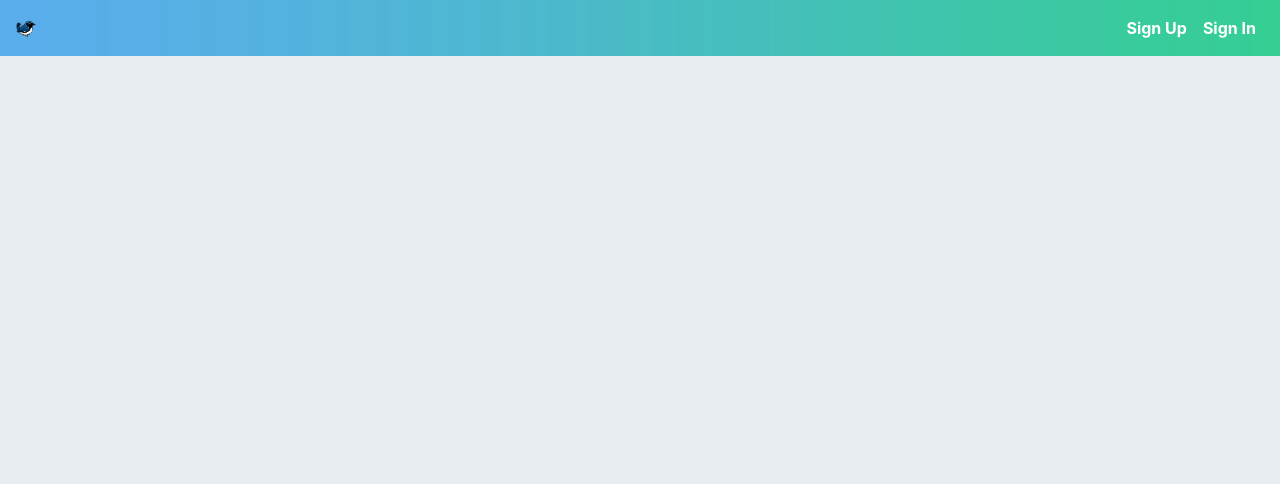
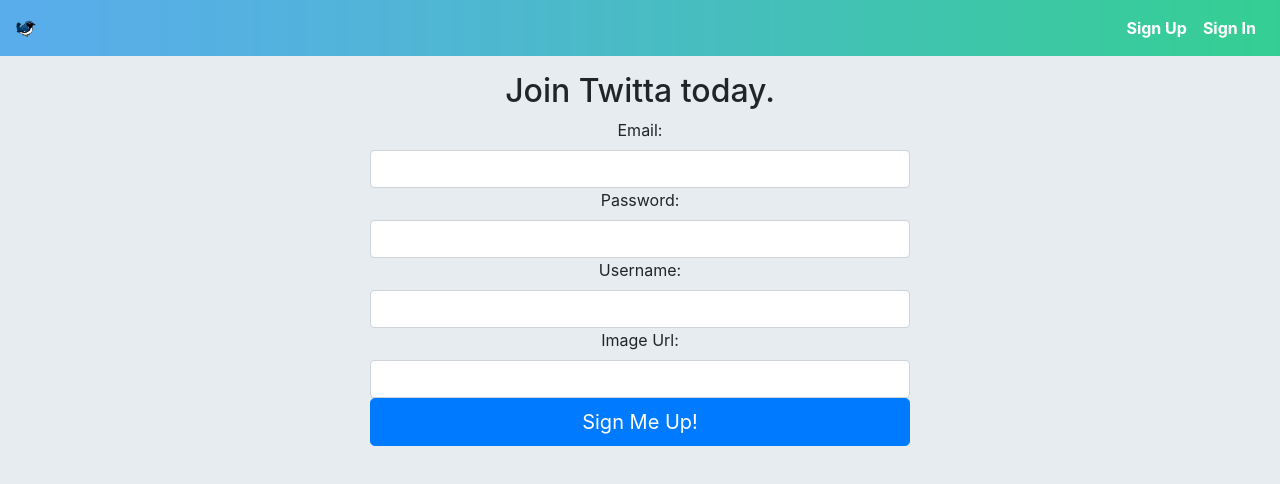
Before and after one commit to PaulBriar/Twitta-Front, a React (Create React App) app: page /signup in a window 1280 px wide. Shown: the top 484 px of the page. Built offline with nearby package versions, Linux system fonts and the light colour scheme.

Commit message:
Wired up client side AuthForm

```diff
--- /dev/null
+++ b/src/components/AuthForm.js
@@ -0,0 +1,85 @@
+import React from 'react';
+
+class AuthForm extends React.Component {
+  state = {
+    email: "",
+    username: "",
+    password: "",
+    profileImageUrl: "",
+  }
+
+  handleChange = e => {
+    this.setState({
+      [e.target.name]: e.target.value
+    });
+  }
+
+  handleSubmit = e => {
+    e.preventDefault();
+    const authType = this.props.signUp ? "signup" : "signin";
+    this.props.onAuth(authType, this.state).then(() => {
+      console.log("Logged in!!")
+    })
+  }
+
+  render() {
+    const { email, username, profileImageUrl } = this.state;
+    const { heading, buttonText, signUp } = this.props;
+    return (
+      <div>
+        <div className="row justify-content-md-center text-center">
+        <div className="col-md-6">
+          <form onSubmit={this.handleSubmit}>
+            <h2>{heading}</h2>
+            <label htmlFor="email">Email:</label>
+            <input
+              className="form-control"
+              id="email"
+              name="email"
+              onChange={this.handleChange}
+              value={email}
+              type="text"
+            />
+            <label htmlFor="password">Password:</label>
+            <input
+              className="form-control"
+              id="password"
+              name="password"
+              onChange={this.handleChange}
+              type="password"
+            />
+            {/* If signUp is true, render username & image url */}
+            {signUp && (
+              <div>
+                <label htmlFor="username">Username:</label>
+                <input
+                  className="form-control"
+                  id="username"
+                  name="username"
+                  onChange={this.handleChange}
+                  value={username}
+                  type="text"
+                />
+                <label htmlFor="image-url">Image Url:</label>
+                <input
+                  className="form-control"
+                  id="image-url"
+                  name="profileImageUrl"
+                  onChange={this.handleChange}
+                  type="text"
+                  value={profileImageUrl}
+                />
+              </div>
+            )}
+            <button type="submit" className="btn btn-primary btn-block btn-lg">
+              {buttonText}
+            </button>
+          </form>
+        </div>
+        </div>
+      </div>
+    );
+  }
+}
+
+export default AuthForm;
--- a/src/containers/Main.js
+++ b/src/containers/Main.js
@@ -1,13 +1,35 @@
 import React from 'react';
 import { Switch, Route, withRouter, Redirect } from 'react-router-dom';
 import { connect } from 'react-redux';
-import Homepage from "../components/Homepage";
+import Homepage from '../components/Homepage';
+import AuthForm from '../components/AuthForm';
+import { authUser } from '../store/actions/auth';
 
 const Main = props => {
+  const { authUser } = props;
   return (
     <div className="container">
       <Switch>
         <Route exact path="/" render={props => <Homepage {...props} />} />
+        <Route exact path="/signin" render={props => {
+          return (
+            <AuthForm
+              onAuth={authUser}
+              buttonText="Log In"
+              heading="Welcome Back."
+              {...props} />
+          );
+        }}/>
+        <Route exact path="/signup" render={props => {
+          return (
+            <AuthForm
+              onAuth={authUser}
+              signUp
+              buttonText="Sign Me Up!"
+              heading="Join Twitta today."
+              {...props} />
+          );
+        }}/>
       </Switch>
     </div>
   );
@@ -19,4 +41,4 @@
   };
 }
 
-export default withRouter(connect(mapStateToProps)(Main));
+export default withRouter(connect(mapStateToProps, { authUser })(Main));
--- /dev/null
+++ b/src/services/api.js
@@ -0,0 +1,20 @@
+import axios from 'axios';
+
+/*
+  A wrapper around axios API call that formats errors, etc
+  @param {string} method - the http verb we want to use
+  @param {string} path - the route path / endpoint
+  @param {object} data = (optional) data in JSON form for POST requests
+*/
+const apiCall = (method, path, data) => {
+  return new Promise((resolve, reject) => {
+    return axios[method](path, data)
+      .then(res => {
+        return resolve(res.data);
+    }).catch(err => {
+        return reject(err.response.data.error);
+    })
+  })
+}
+
+export default apiCall;
--- /dev/null
+++ b/src/store/actions/auth.js
@@ -0,0 +1,22 @@
+import apiCall from '../../services/api';
+import { SET_CURRENT_USER } from '../actionTypes';
+
+export const setCurrentUser = user => {
+  return {
+    type: SET_CURRENT_USER,
+    user
+  };
+}
+
+export const authUser = (type, userData) => {
+  return dispatch => {
+    return new Promise((resolve, reject) => {
+      return apiCall("post", `/api/auth/${type}`, userData)
+        .then( ({token, ...user}) => {
+          localStorage.setItem("jwtToken", token);
+          dispatch(setCurrentUser(user));
+          resolve();
+        })
+    })
+  }
+}
```
Also changed, not shown: src/store/actions/errors.js (added).
